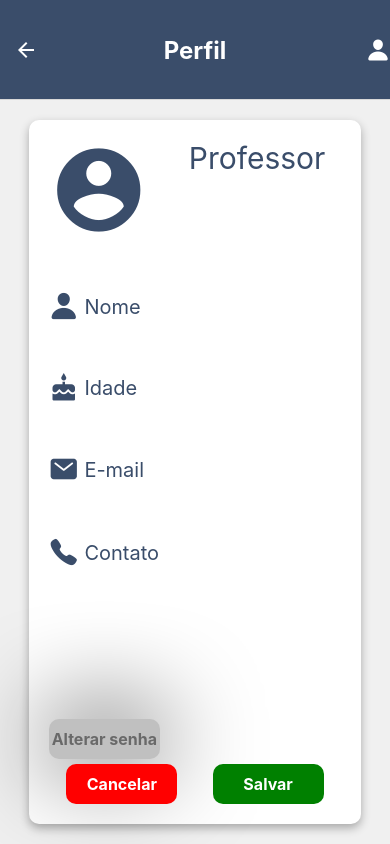
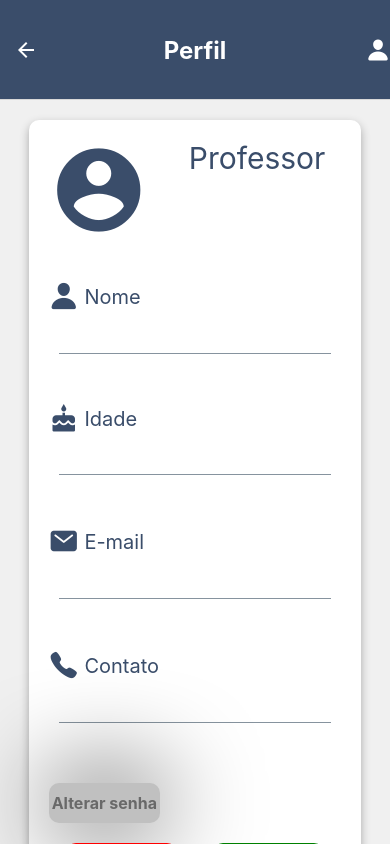
Before and after one commit to outlookcast/dcc196, a React Native app: screen /Perfil in a window 390 px wide. Built offline with nearby package versions, Linux system fonts and the light colour scheme.

Commit message:
Adicionando modal e inputs

```diff
--- a/pages/Perfil.js
+++ b/pages/Perfil.js
@@ -1,17 +1,27 @@
-import React from "react";
+import React, {useState} from "react";
 import {
   StyleSheet,
   View,
   Text,
   Pressable,
   TouchableOpacity,
+  Modal,
+  ScrollView,
+  TextInput,
 } from "react-native";
 import CardElevado from "../components/CardElevado";
 import { Ionicons, MaterialIcons } from "@expo/vector-icons";
+import { Input } from "react-native-elements";
 
-const Perfil = () => {
+const Perfil = ({navigation}) => {
+  const [modalVisible, setModalVisible] = useState(false);
+
+  const fechar = () => {
+    navigation.navigate("Tela Principal", {})
+  };
   return (
-    <View style={styles.container}>
+    <ScrollView>
+<View style={styles.container}>
       <CardElevado style={styles.customCard}>
         <View style={{ flexDirection: "row" }}>
           <MaterialIcons name="account-circle" size={100} color="#3A4D6A" />
@@ -24,19 +34,22 @@ const Perfil = () => {
           <Ionicons name="person" size={30} color="#3A4D6A" />
           <Text style={styles.tituloText}> Nome </Text>
         </View>
+        <Input keyboardType="default"></Input>
         <View style={styles.titulo}>
           <MaterialIcons name="cake" size={30} color="#3A4D6A" />
           <Text style={styles.tituloText}> Idade </Text>
         </View>
+        <Input keyboardType="numeric"></Input>
         <View style={styles.titulo}>
           <Ionicons name="mail" size={30} color="#3A4D6A" />
           <Text style={styles.tituloText}> E-mail </Text>
         </View>
+        <Input keyboardType="email-address"></Input>
         <View style={styles.titulo}>
           <Ionicons name="call" size={30} color="#3A4D6A" />
           <Text style={styles.tituloText}> Contato </Text>
         </View>
-
+        <Input keyboardType="phone-pad"></Input>
         <TouchableOpacity
           style={[
             styles.buttonCancelar,
@@ -45,7 +58,8 @@ const Perfil = () => {
               shadowOpacity: 1,
               shadowRadius: 100,
               elevation: 10,
-              marginTop: 150,
+              marginTop: 50,
+              paddingBottom: 10,
             },
           ]}
         >
@@ -54,15 +68,36 @@ const Perfil = () => {
           </Text>
         </TouchableOpacity>
         <View style={styles.buttonContainer}>
-          <TouchableOpacity style={styles.buttonCancelar}>
+          <TouchableOpacity style={styles.buttonCancelar} onPress={fechar}>
             <Text style={styles.buttonText}>Cancelar</Text>
           </TouchableOpacity>
-          <TouchableOpacity style={styles.buttonSalvar}>
+          <TouchableOpacity style={styles.buttonSalvar} onPress={() => setModalVisible(true)}>
             <Text style={styles.buttonText}>Salvar</Text>
           </TouchableOpacity>
         </View>
+
+        <Modal
+        animationType="slide"
+        transparent={true}
+        visible={modalVisible}
+        onRequestClose={() => setModalVisible(false)}
+      >
+        <View style={styles.modalContainer}>
+          <View style={styles.modalView}>
+            <Text style={styles.modalText}>Configuração salva com sucesso</Text>
+            <TouchableOpacity
+              style={styles.closeButton}
+              onPress={fechar}
+            >
+              <Text style={styles.textStyle}>Fechar</Text>
+            </TouchableOpacity>
+          </View>
+        </View>
+      </Modal>
       </CardElevado>
     </View>
+    </ScrollView>
+
   );
 };
 
@@ -76,7 +111,7 @@ const styles = StyleSheet.create({
   titulo: {
     flexDirection: "row",
     alignItems: "center",
-    paddingTop: 50,
+    paddingTop: 40,
   },
   tituloText: {
     fontSize: 20,
@@ -87,6 +122,7 @@ const styles = StyleSheet.create({
     flexDirection: "row",
     justifyContent: "space-around",
     marginTop: "auto",
+    paddingTop: 20,
   },
   buttonCancelar: {
     backgroundColor: "red",
@@ -107,6 +143,33 @@ const styles = StyleSheet.create({
     fontSize: 16,
     fontWeight: "bold",
   },
+  modalContainer: {
+    flex: 1,
+    justifyContent: "center",
+    alignItems: "center",
+    backgroundColor: "rgba(0, 0, 0, 0.5)",
+  },
+  modalView: {
+    backgroundColor: "white",
+    borderRadius: 20,
+    padding: 35,
+    alignItems: "center",
+    shadowColor: "#000",
+    shadowOffset: { width: 0, height: 2 },
+    shadowOpacity: 0.25,
+    shadowRadius: 4,
+    elevation: 5,
+  },
+  modalText: {
+    fontSize: 18,
+    marginBottom: 15,
+    textAlign: "center",
+  },
+  closeButton: {
+    backgroundColor: "red",
+    padding: 10,
+    borderRadius: 10,
+  },
 });
 
 export default Perfil;
```
